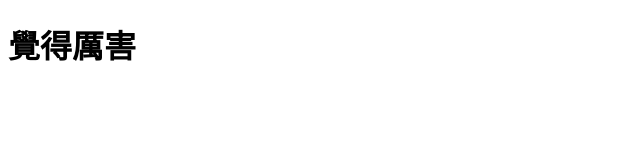
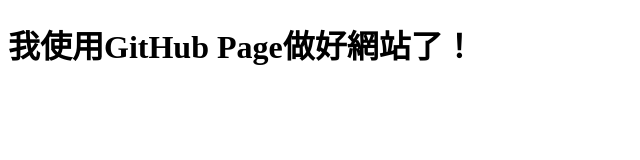
Before and after one commit to BorisYao/test_website, a plain HTML site: page index.html in a window 1280 px wide. Shown: the whole page, without its empty margins (0-640 px from the left). Drawn offline with Linux system fonts and the light colour scheme.

Commit message:
Update index.html

```diff
--- a/index.html
+++ b/index.html
@@ -5,6 +5,6 @@
     <title>你好，GitHub</title>
   </head>
   <body>
-    <h1>覺得厲害</h1>
+    <h1>我使用GitHub Page做好網站了！</h1>
   </body>
 </html>
```
